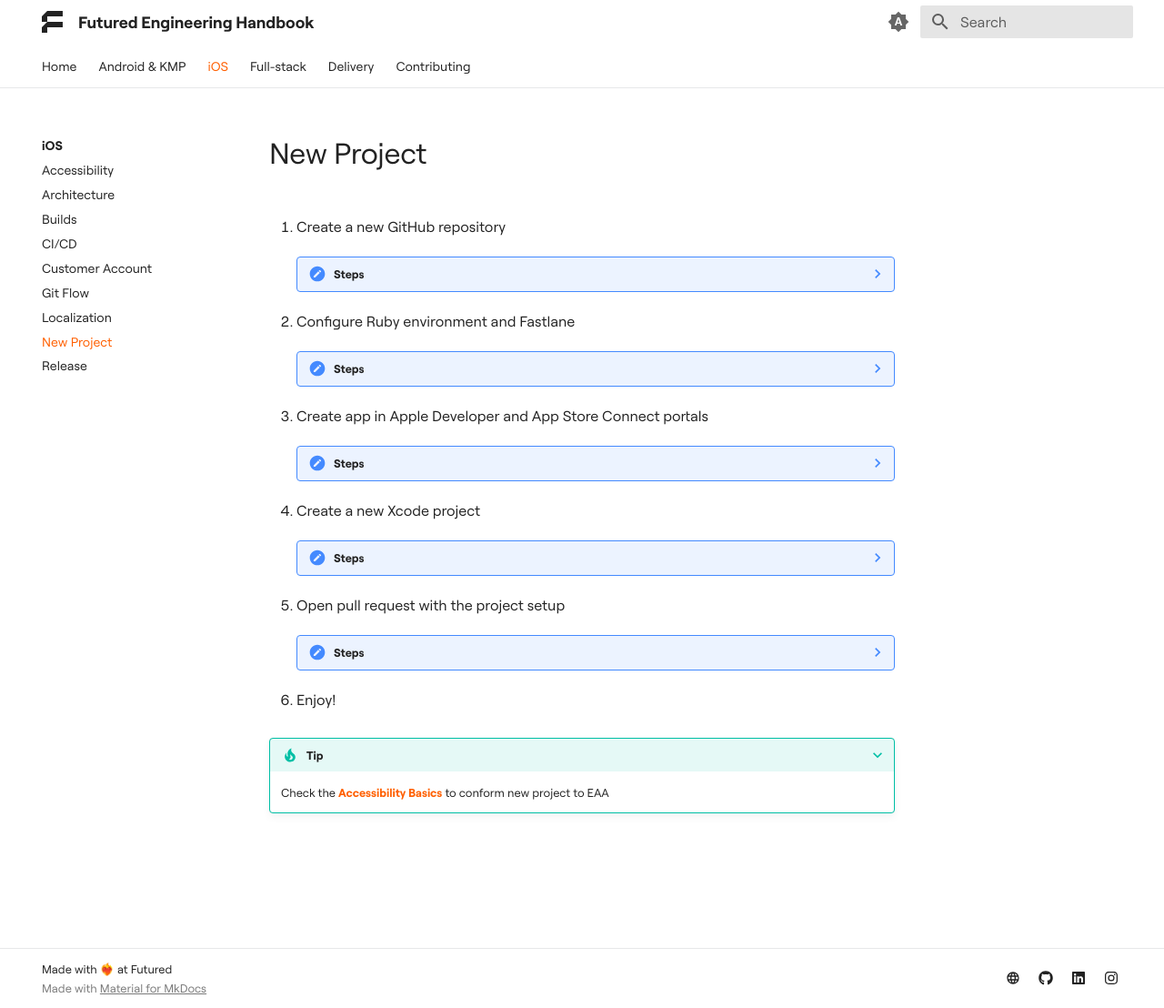
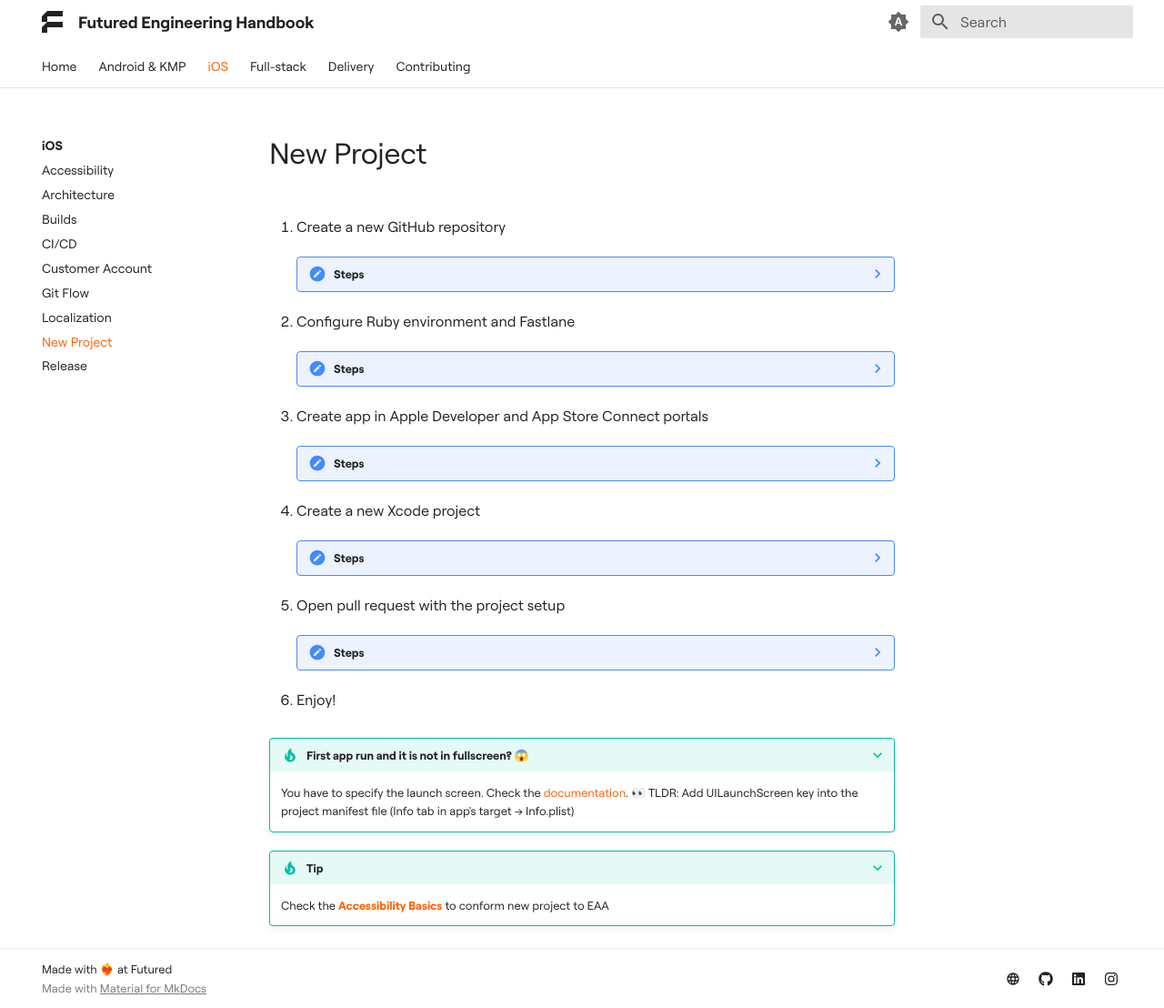
Before and after one commit to futuredapp/Engineering-Handbook, an MkDocs documentation site: the page built from docs/teams/ios/ios_new_project.md, in a window 1280 px wide and 1108 px high. Shown: the whole window at 91% size. Built offline with MkDocs 1.6.1 and Material for MkDocs 9.7.7, drawn with Linux system fonts in a browser that asks for light colours.

Commit message:
Add tip for initial run fullscreen setup

```diff
--- a/docs/teams/ios/ios_new_project.md
+++ b/docs/teams/ios/ios_new_project.md
@@ -287,6 +287,11 @@
 
 6. Enjoy!
 
+???+ tip "First app run and it is not in fullscreen? 😱"
+
+    You have to specify the launch screen. Check the [documentation](https://developer.apple.com/documentation/xcode/specifying-your-apps-launch-screen).
+    👀 TLDR: Add UILaunchScreen key into the project manifest file (Info tab in app's target -> Info.plist)
+
 ???+ tip
 
     Check the **[Accessibility Basics](./ios_a11y.md)** to conform new project to EAA
```
